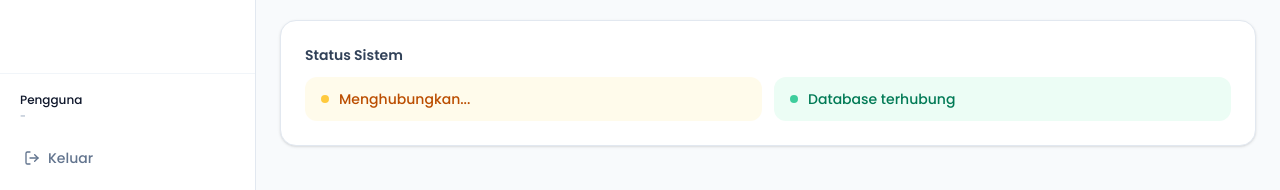
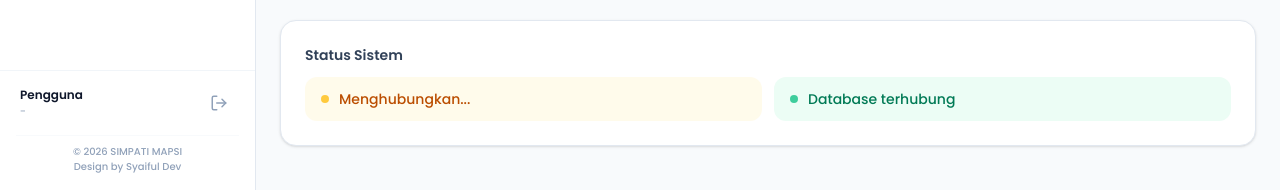
Before and after one commit to Syaifuldev/Nilailomba, a Next.js app: page /dashboard in a window 1280 px wide. Shown: the part 610-800 px from the top of the page. Built offline with nearby package versions, Linux system fonts and the light colour scheme; no server answers; the database is empty.

Commit message:
style: move logout button and add copyright to sidebar footer

```diff
--- a/components/layout/Sidebar.tsx
+++ b/components/layout/Sidebar.tsx
@@ -158,21 +158,28 @@ export default function Sidebar({ mobileOpen = false, onMobileClose }: SidebarPr
       </nav>
 
       {/* User info & logout */}
-      <div className="border-t border-slate-100 p-3">
-        <div className="mb-2 px-2 py-1.5">
-          <p className="text-xs font-medium text-slate-900 truncate">
+      <div className="border-t border-slate-100 p-4">
+        <div className="flex items-center justify-between mb-4 px-1">
+          <div className="flex-1 min-w-0 pr-2">
+            <p className="text-xs font-semibold text-slate-900 truncate">
               {user?.profile?.full_name ?? user?.email ?? 'Pengguna'}
             </p>
             <p className="text-[11px] text-slate-400 capitalize">{role ?? '-'}</p>
           </div>
           <button
             onClick={signOut}
-          className="flex w-full items-center gap-2 rounded-xl px-3 py-2.5 text-sm font-medium text-slate-500 hover:bg-red-50 hover:text-red-600 transition-colors"
+            className="flex-shrink-0 flex items-center justify-center h-8 w-8 rounded-lg text-slate-400 hover:bg-red-50 hover:text-red-600 transition-colors"
             id="sidebar-logout-btn"
+            title="Keluar"
           >
-          <LogOut className="h-4 w-4" />
-          Keluar
+            <LogOut className="h-[18px] w-[18px]" />
           </button>
+        </div>
+        <div className="pt-2 border-t border-slate-50">
+          <p className="text-center text-[10px] text-slate-400 font-medium">
+            © {new Date().getFullYear()} SIMPATI MAPSI<br/>Design by Syaiful Dev
+          </p>
+        </div>
       </div>
     </div>
   )
```
Lines whose indentation alone changed are shown as unchanged.
